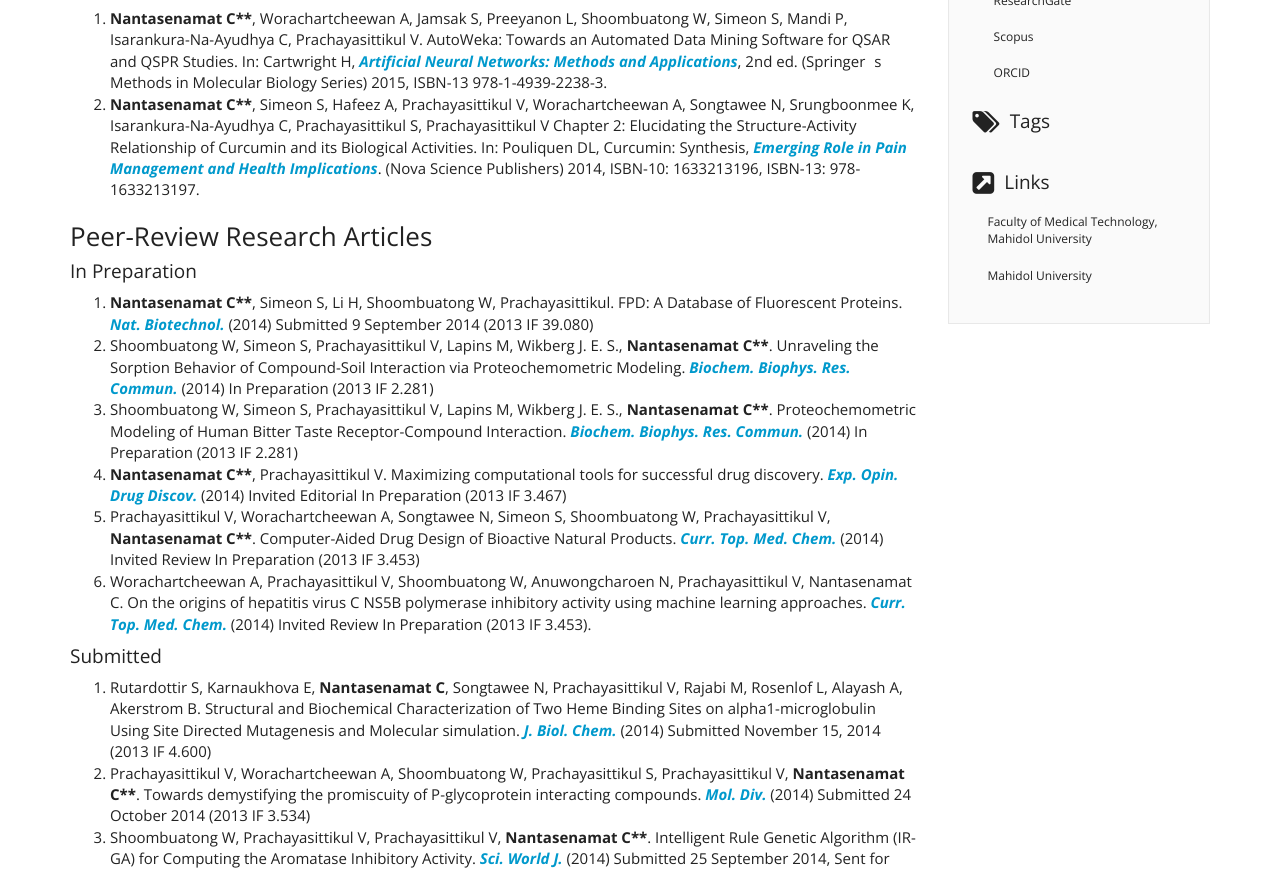
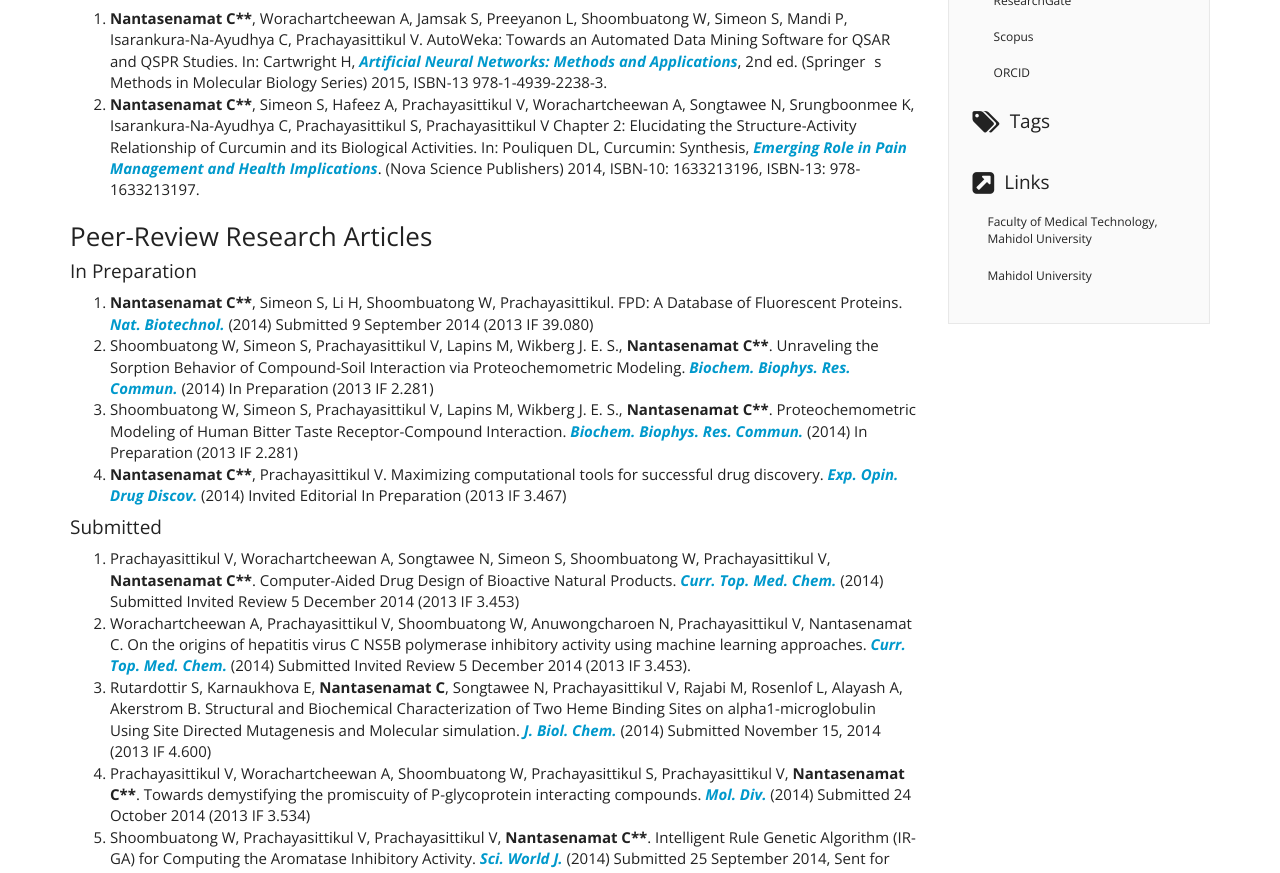
Before and after one commit to chaninn/chaninn.github.io, a plain HTML site: page pages/publication.html in a window 1280 px wide. Shown: the part 186-1059 px from the top of the page. Drawn offline with nearby package versions, Linux system fonts and the light colour scheme.

Commit message:
Updating site

```diff
--- a/pages/publication.html
+++ b/pages/publication.html
@@ -83,11 +83,11 @@ Chanin Nantasenamat            </a>
 <li>Shoombuatong W, Simeon S, Prachayasittikul V, Lapins M, Wikberg J. E. S., <b>Nantasenamat C**</b>. Unraveling the Sorption Behavior of Compound-Soil Interaction via Proteochemometric Modeling. <b><i><font color="#0099CC">Biochem. Biophys. Res. Commun.</font></i></b> (2014) In Preparation (2013 IF 2.281)</li>
 <li>Shoombuatong W, Simeon S, Prachayasittikul V, Lapins M, Wikberg J. E. S., <b>Nantasenamat C**</b>. Proteochemometric Modeling of Human Bitter Taste Receptor-Compound Interaction. <b><i><font color="#0099CC">Biochem. Biophys. Res. Commun.</font></i></b> (2014) In Preparation (2013 IF 2.281)</li>
 <li><b>Nantasenamat C**</b>, Prachayasittikul V. Maximizing computational tools for successful drug discovery. <b><i><font color="#0099CC">Exp. Opin. Drug Discov.</font></i></b> (2014) Invited Editorial In Preparation (2013 IF 3.467)</li>
-<li>Prachayasittikul V, Worachartcheewan A, Songtawee N, Simeon S, Shoombuatong W, Prachayasittikul V, <b>Nantasenamat C**</b>. Computer-Aided Drug Design of Bioactive Natural Products. <b><i><font color="#0099CC">Curr. Top. Med. Chem.</font></i></b> (2014) Invited Review In Preparation (2013 IF 3.453)</li>
-<li>Worachartcheewan A, Prachayasittikul V, Shoombuatong W, Anuwongcharoen N, Prachayasittikul V, Nantasenamat C. On the origins of hepatitis virus C NS5B polymerase inhibitory activity using machine learning approaches. <b><i><font color="#0099CC">Curr. Top. Med. Chem.</font></i></b> (2014) Invited Review In Preparation (2013 IF 3.453).</li>
 </ol>
 <h4>Submitted</h4>
 <ol>
+<li>Prachayasittikul V, Worachartcheewan A, Songtawee N, Simeon S, Shoombuatong W, Prachayasittikul V, <b>Nantasenamat C**</b>. Computer-Aided Drug Design of Bioactive Natural Products. <b><i><font color="#0099CC">Curr. Top. Med. Chem.</font></i></b> (2014) Submitted Invited Review 5 December 2014 (2013 IF 3.453)</li>
+<li>Worachartcheewan A, Prachayasittikul V, Shoombuatong W, Anuwongcharoen N, Prachayasittikul V, Nantasenamat C. On the origins of hepatitis virus C NS5B polymerase inhibitory activity using machine learning approaches. <b><i><font color="#0099CC">Curr. Top. Med. Chem.</font></i></b> (2014) Submitted Invited Review 5 December 2014 (2013 IF 3.453).</li>
 <li>Rutardottir S, Karnaukhova E, <b>Nantasenamat C</b>, Songtawee N, Prachayasittikul V, Rajabi M, Rosenlof L,  Alayash A, Akerstrom B. Structural and Biochemical Characterization of Two Heme Binding Sites on alpha1-microglobulin Using Site Directed Mutagenesis and Molecular simulation. <b><i><font color="#0099CC">J. Biol. Chem.</font></i></b> (2014) Submitted November 15, 2014 (2013 IF 4.600)</li>
 <li>Prachayasittikul V, Worachartcheewan A, Shoombuatong W, Prachayasittikul S, Prachayasittikul V, <b>Nantasenamat C**</b>. Towards demystifying the promiscuity of P-glycoprotein interacting compounds. <b><i><font color="#0099CC">Mol. Div.</font></i></b> (2014) Submitted 24 October 2014 (2013 IF 3.534)</li>
 <li>Shoombuatong W, Prachayasittikul V, Prachayasittikul V, <b>Nantasenamat C**</b>. Intelligent Rule Genetic Algorithm (IR-GA) for Computing the Aromatase Inhibitory Activity. <b><i><font color="#0099CC">Sci. World J.</font></i></b> (2014) Submitted 25 September 2014, Sent for Peer Review 23 October 2014 (2013 IF 1.219)</li>
```
